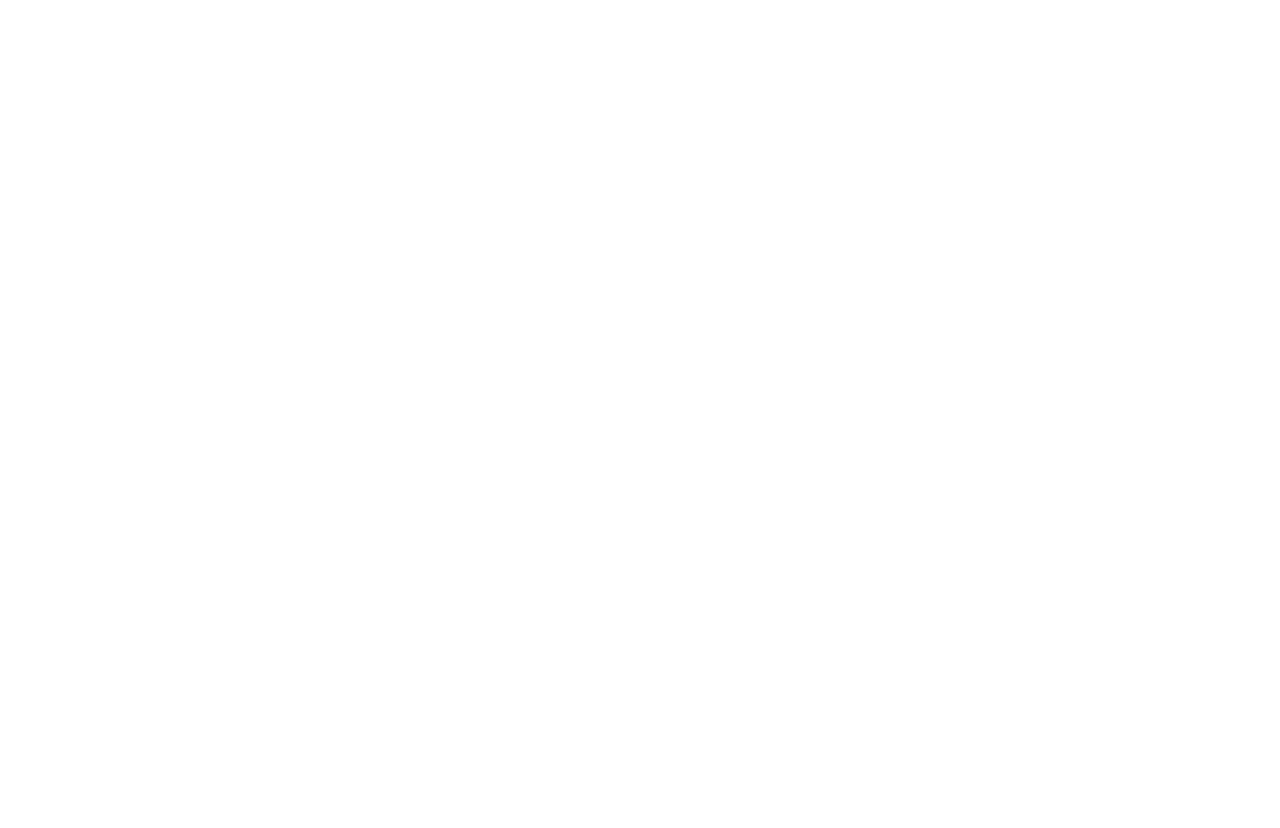
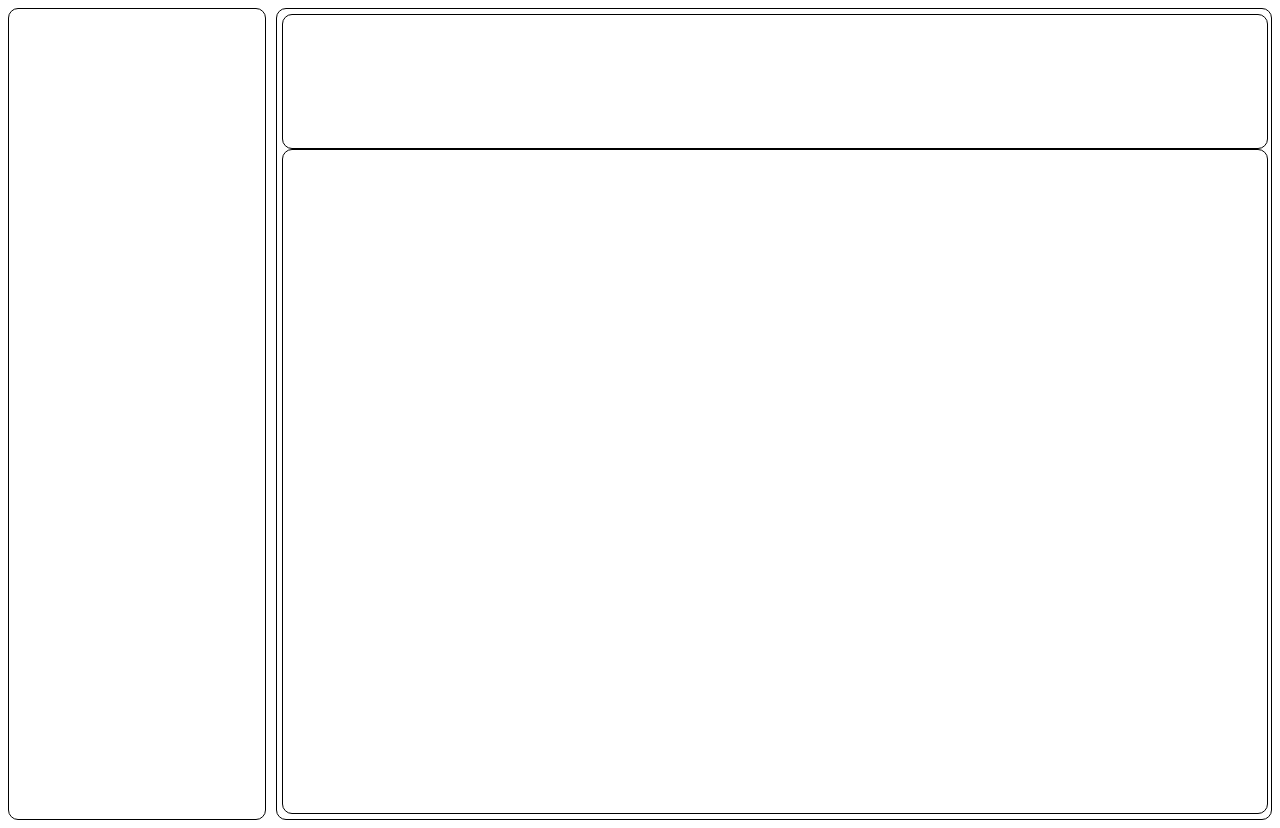
Before and after one commit to Sathsidu-2006/ORION.AI-Chatbot, a plain HTML site: page index.html in a window 1280 px wide. Before the commit the page ends 800 px from the top, so only its background shows below. Drawn offline with Linux system fonts and the light colour scheme.

Commit message:
feature : div arangments created

```diff
--- a/css/style.css
+++ b/css/style.css
@@ -0,0 +1,41 @@
+.main {
+    display: flex;
+    flex-direction: row;
+    gap: 10px;
+    width: 100%;
+}
+
+.left-div {
+    border: 1px solid black;
+    width: 20%;
+    height: 100vh;
+    border-radius: 10px;
+    padding: 5px;
+}
+
+.right-div {
+    border: 1px solid black;
+    width: 80%;
+    height: 100vh;
+    border-radius: 10px;
+    padding: 5px;
+    display: flex;
+    flex-direction: column;
+
+}
+
+.heading-container{
+    border: 1px solid black;
+    width: 100%;
+    height: 20%;
+    border-radius: 10px;
+
+
+}
+
+.chat-box{
+    border: 1px solid black;
+    width: 100%;
+    height: 100%;
+    border-radius: 10px;
+}
--- a/index.html
+++ b/index.html
@@ -3,6 +3,7 @@
 <head>
     <meta charset="UTF-8">
     <meta name="viewport" content="width=device-width, initial-scale=1.0">
+    <link rel="stylesheet" href="css/style.css">
     <title>Document</title>
 </head>
 <body>
@@ -10,11 +11,12 @@
         <div class="left-div">
 
         </div>
-        <div class="rigth-div">
+        <div class="right-div">
             <div class="heading-container">
 
             </div>
             <div class="chat-box">
+
 
             </div>
         </div>
```
